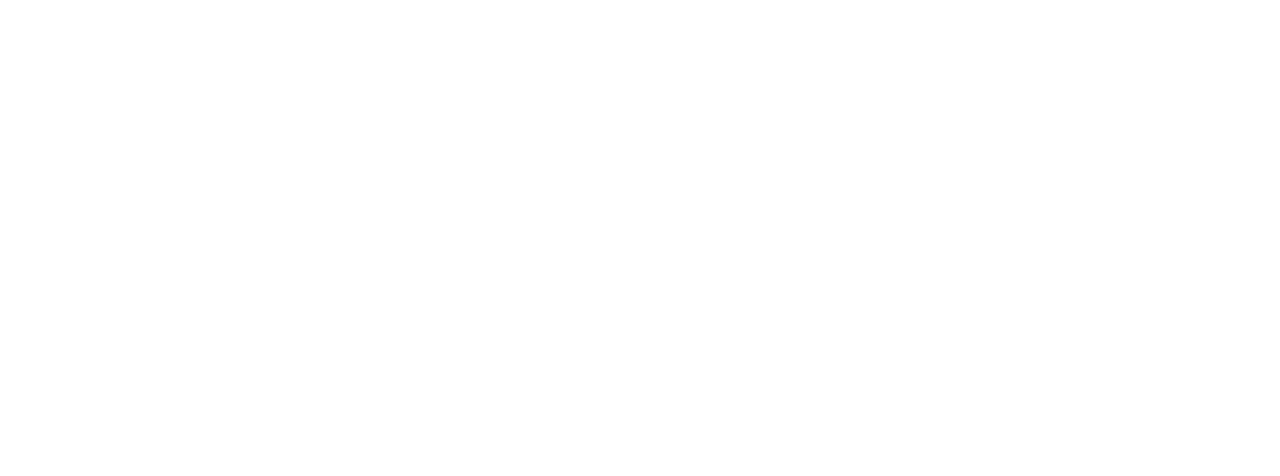
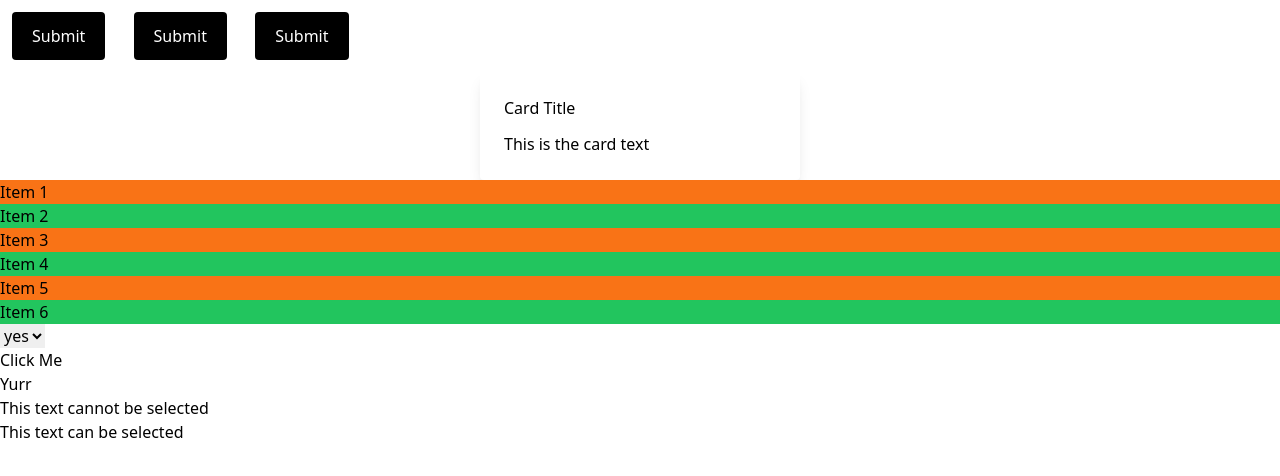
Before and after one commit to tadams95/TailwindCSS, a plain HTML site: page tailwind-sandbox/10-interactivity/index.html in a window 1280 px wide. Drawn offline with nearby package versions, Linux system fonts and the light colour scheme.

Commit message:
Interactivity

```diff
--- a/tailwind-sandbox/10-interactivity/index.html
+++ b/tailwind-sandbox/10-interactivity/index.html
@@ -9,23 +9,68 @@
   </head>
   <body>
     <!-- Hover State Styling -->
-
+    <button
+      class="bg-black text-white py-3 px-5 rounded lg m-3 hover:bg-orange-500 hover:text-white"
+    >
+      Submit
+    </button>
     <!-- Focus State Styling -->
-
+    <button
+      class="bg-black text-white py-3 px-5 rounded lg m-3 focus:bg-yellow-500 focus:text-white"
+    >
+      Submit
+    </button>
     <!-- Active State Styling -->
-
+    <button
+      class="bg-black text-white py-3 px-5 rounded lg m-3 active:bg-green-500 active:text-white"
+    >
+      Submit
+    </button>
     <!-- Styling based on parent state -->
-
+    <a
+      href=""
+      class="group block max-w-xs mx-auto rounded lg p-6 bg-white shadow-lg space-y-3 hover:bg-sky-300"
+    >
+      <h3 class="group-hover:text-white">Card Title</h3>
+      <p class="group-hover:text-white">This is the card text</p>
+    </a>
     <!-- Pseudo Classes -->
-
+    <ul>
+      <li class="first:bg-red-200 even:bg-green-500 odd:bg-orange-500">
+        Item 1
+      </li>
+      <li class="first:bg-red-200 even:bg-green-500 odd:bg-orange-500">
+        Item 2
+      </li>
+      <li class="first:bg-red-200 even:bg-green-500 odd:bg-orange-500">
+        Item 3
+      </li>
+      <li class="first:bg-red-200 even:bg-green-500 odd:bg-orange-500">
+        Item 4
+      </li>
+      <li class="first:bg-red-200 even:bg-green-500 odd:bg-orange-500">
+        Item 5
+      </li>
+      <li class="first:bg-red-200 even:bg-green-500 odd:bg-orange-500">
+        Item 6
+      </li>
+    </ul>
     <!-- Appearance -->
     <!-- Use appearance-none to reset any browser specific styling on an element. This utility is often used when creating custom form components. -->
+    <select name="" id="">
+      <option value="yes">yes</option>
+      <option value="no">no</option>
+    </select>
 
+    <br>
     <!-- Cursor -->
-
+    <button class="cursor-pointer">Click Me</button>
+    <p class="cursor-pointer">Yurr</p>
     <!-- Resize -->
 
     <!-- User Select -->
+    <p class="user-select-none">This text cannot be selected</p>
+    <p class="user-select-text">This text can be selected</p>
 
     <!-- Smooth Scroll Example -->
   </body>
```
